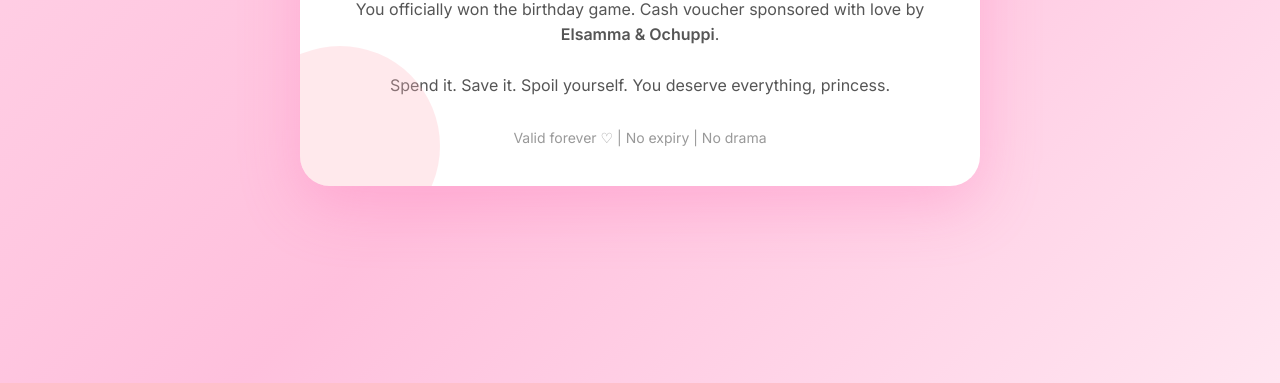
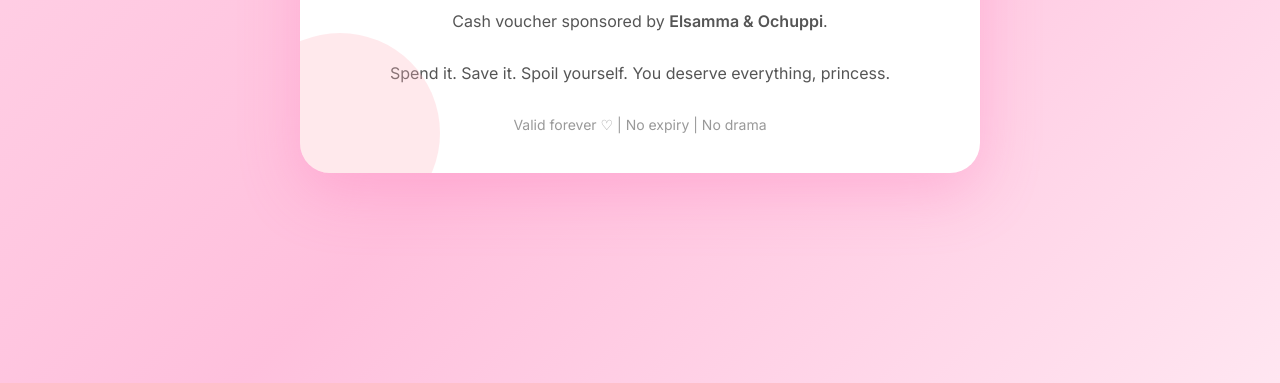
Before and after one commit to francis-haaa/happybirthdayriya, a plain HTML site: page voucher.html in a window 1280 px wide. Shown: the part 417-800 px from the top of the page. Drawn offline with nearby package versions, Linux system fonts and the light colour scheme.

Commit message:
Update voucher.html

```diff
--- a/voucher.html
+++ b/voucher.html
@@ -101,9 +101,7 @@ h1 {
   <div class="amount">₹5,000</div>
 
   <div class="message">
-    You officially won the birthday game.
-    Cash voucher
-    sponsored with love by
+    Cash voucher sponsored by
     <strong>Elsamma & Ochuppi</strong>.
     <br><br>
     Spend it. Save it. Spoil yourself.
```
